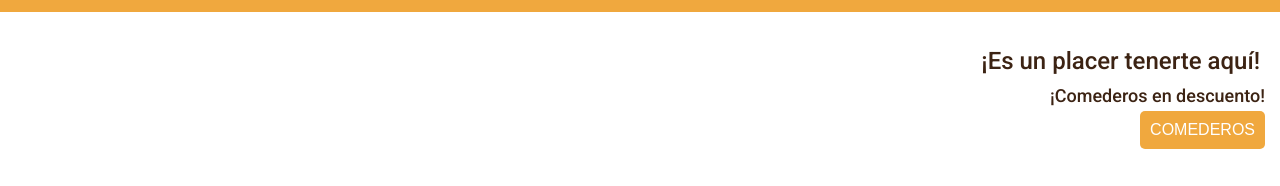
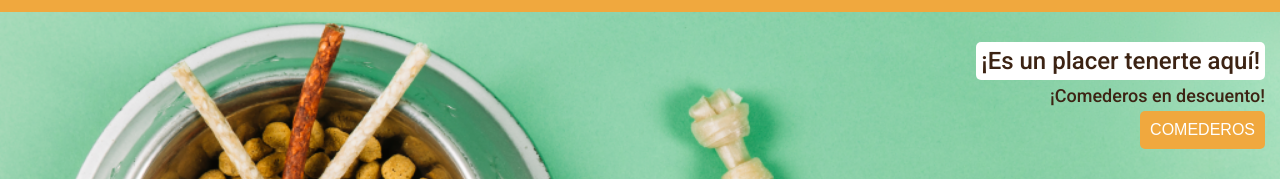
Before and after one commit to LilianaFranco/PetShop, a plain HTML site: page index.html in a window 1280 px wide. Shown: the part 41-227 px from the top of the page. Drawn offline with Linux system fonts and the light colour scheme; the site is published under a folder, as on GitHub Pages, so addresses that start at the root find nothing.

Commit message:
change url for background images in css. this way work for Github pages

```diff
--- a/css/styles.css
+++ b/css/styles.css
@@ -54,7 +54,7 @@ nav ul{
 
 /********** BANNER **********/
 .banner{
-    background-image: url('/img/bowlbackground.png');
+    background-image: url('../img/bowlbackground.png');
     background-size: cover;
     color: #3C2313;
     display: flex;
```
